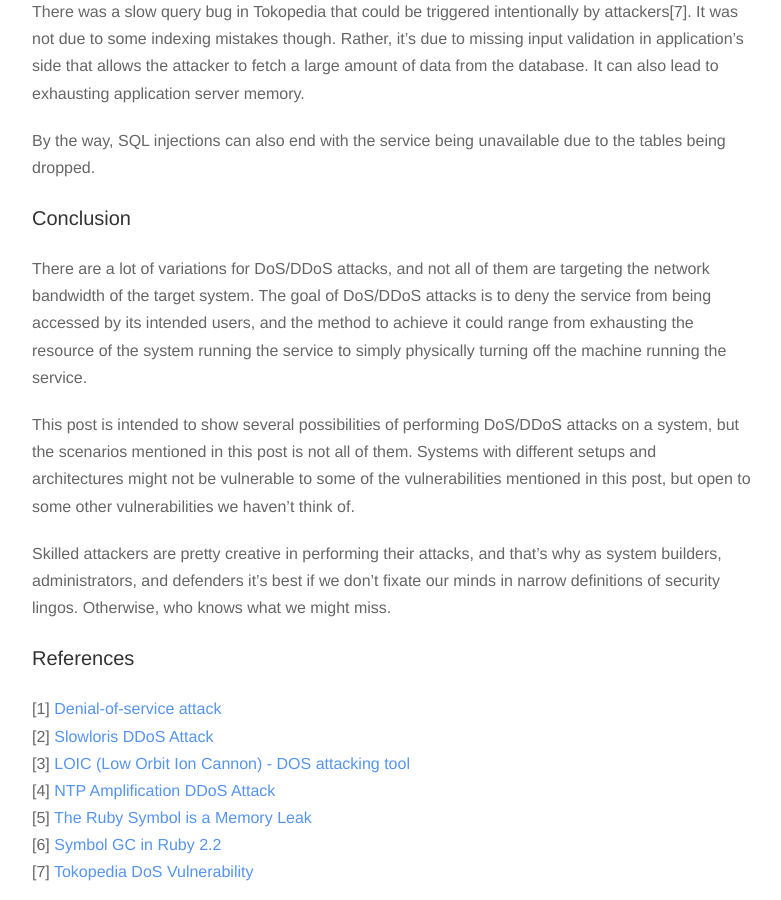
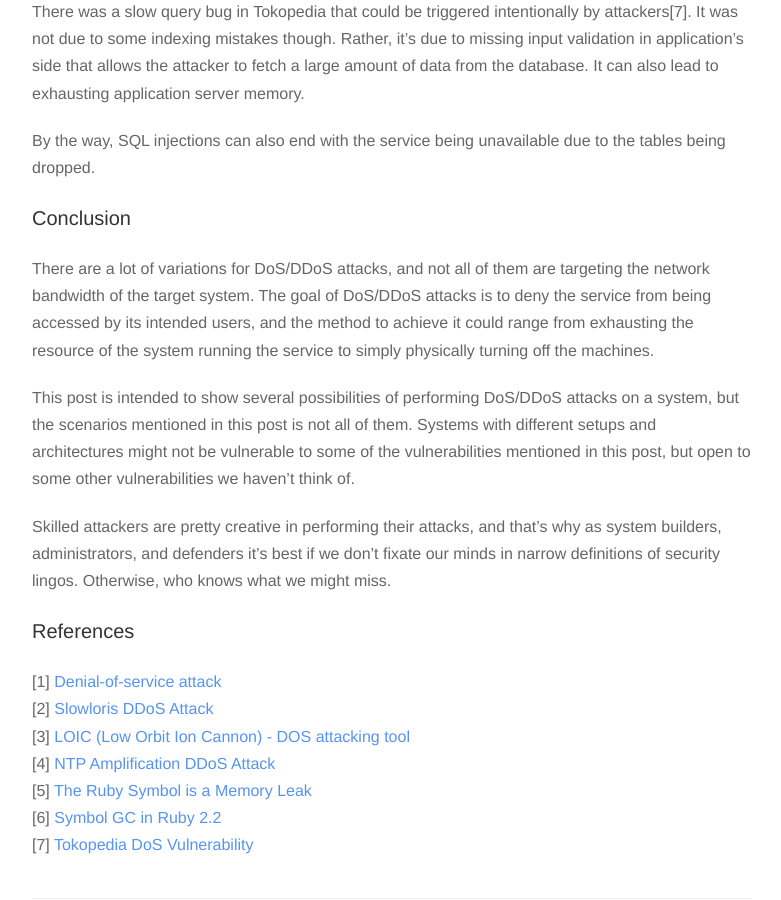
Before and after one commit to sdsdkkk/sdsdkkk.github.io, a Jekyll site: the page built from _posts/2017-11-30-understanding-denial-of-service-attacks.markdown, in a window 1280 px wide and 900 px high, scrolled down 3988 px. Shown: the whole window, without its empty margins (248-1029 px from the left). Built offline with Jekyll 4.4.1, drawn with Linux system fonts in a browser that asks for light colours; nearby versions of some CDN libraries; comment, search, counter and statistics services are not loaded.

Commit message:
Minor revisions

```diff
--- a/_posts/2017-11-30-understanding-denial-of-service-attacks.markdown
+++ b/_posts/2017-11-30-understanding-denial-of-service-attacks.markdown
@@ -86,7 +86,7 @@ By the way, SQL injections can also end with the service being unavailable due t
 
 ### Conclusion
 
-There are a lot of variations for DoS/DDoS attacks, and not all of them are targeting the network bandwidth of the target system. The goal of DoS/DDoS attacks is to deny the service from being accessed by its intended users, and the method to achieve it could range from exhausting the resource of the system running the service to simply physically turning off the machine running the service.
+There are a lot of variations for DoS/DDoS attacks, and not all of them are targeting the network bandwidth of the target system. The goal of DoS/DDoS attacks is to deny the service from being accessed by its intended users, and the method to achieve it could range from exhausting the resource of the system running the service to simply physically turning off the machines.
 
 This post is intended to show several possibilities of performing DoS/DDoS attacks on a system, but the scenarios mentioned in this post is not all of them. Systems with different setups and architectures might not be vulnerable to some of the vulnerabilities mentioned in this post, but open to some other vulnerabilities we haven't think of.
 
--- a/_posts/2018-01-01-making-the-right-technical-decision.markdown
+++ b/_posts/2018-01-01-making-the-right-technical-decision.markdown
@@ -6,7 +6,7 @@ description: Some Thoughts Before Making a Technical Decision
 
 ### Background
 
-I happened to have met CTOs and VPs of engineering from a few companies, mostly startups, over the course of my engineering career. Some of them are seasoned engineers with years of engineering experience before they founded their companies or before they were recruited to their current companies. Some others were fresh out of college or not didn't have a very solid engineering knowledge when appointed as the leader for the company's engineering/technology department.
+I happened to have met CTOs and VPs of engineering from a few companies, mostly startups, over the course of my engineering career. Some of them are seasoned engineers with years of engineering experience before they founded their companies or before they were recruited to their current companies. Some others were fresh out of college or didn't have a very solid engineering knowledge when appointed as the leader for the company's engineering/technology department.
 
 One time, a junior engineer asked me a question, "Which CTO from those you have experience with do you think is the better one?"
 
```
